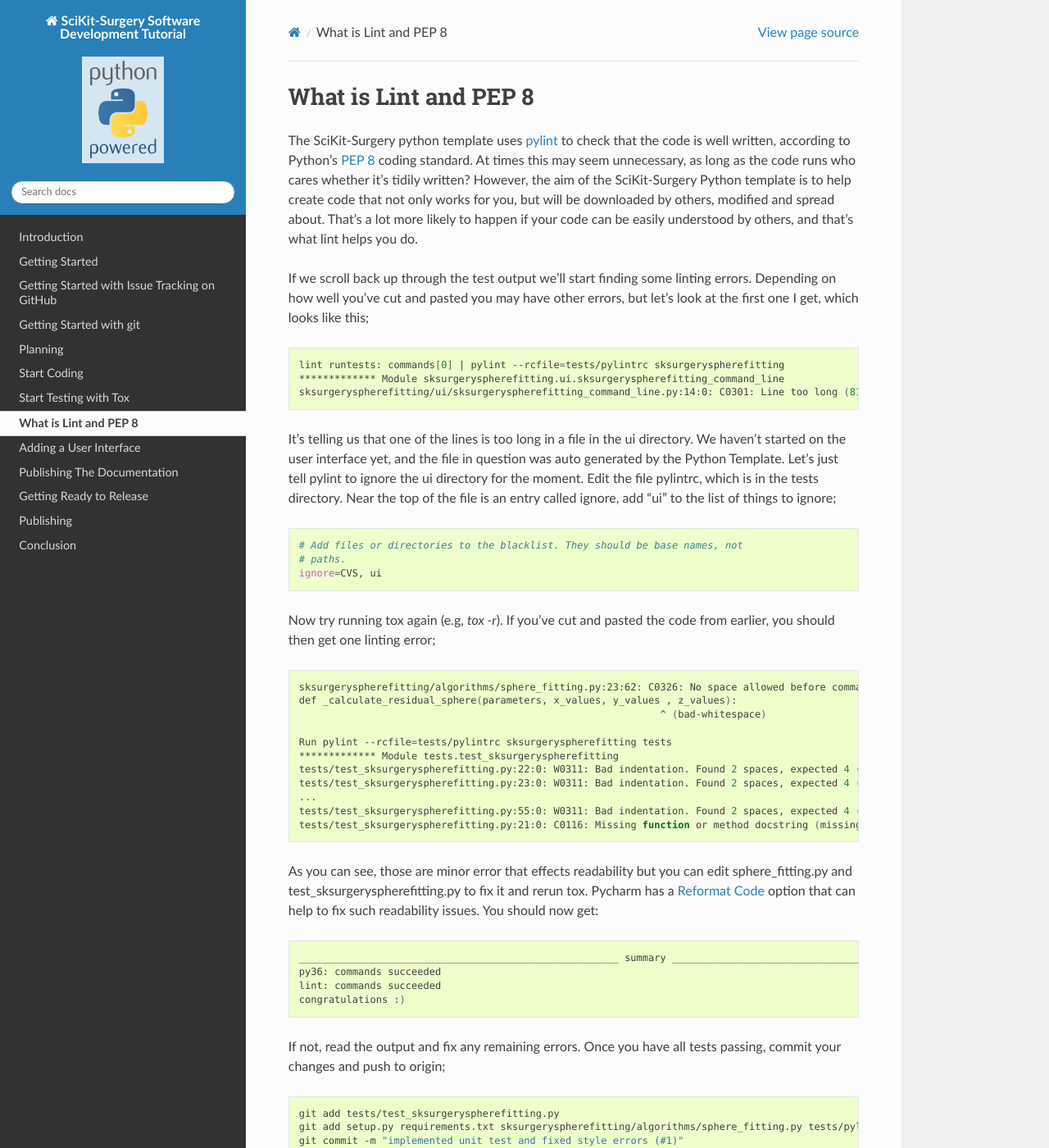
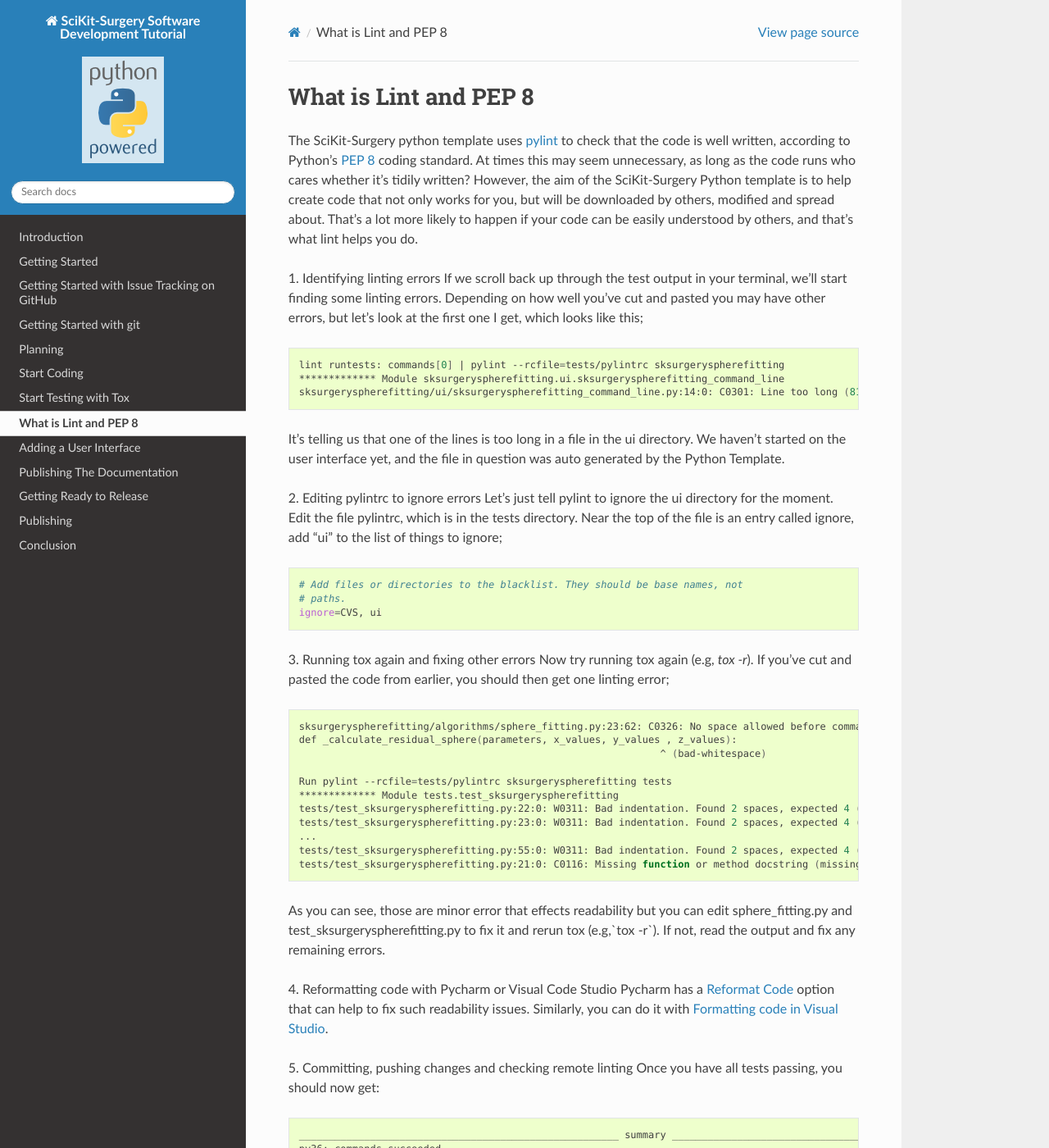
Before and after one commit to SciKit-Surgery/scikit-surgerytutorial02, a Sphinx documentation site: the page built from doc/06.1_Linting.rst, in a window 1280 px wide and 1400 px high. Shown: the whole window at 82% size. Built offline with Sphinx 7.4.7 and the Read the Docs theme 2.0.0, drawn with Linux system fonts in a browser that asks for light colours; formulas are drawn with MathJax 3; some of the changed text lies outside the part shown.

Commit message:
Adds steps in doc/06.1_Linting to have clearer linting workflow (#39, #36)

```diff
--- a/doc/06.1_Linting.rst
+++ b/doc/06.1_Linting.rst
@@ -11,7 +11,8 @@ tidily written? However, the aim of the SciKit-Surgery Python template is to hel
 you, but will be downloaded by others, modified and spread about. That's a lot more likely to happen if your code
 can be easily understood by others, and that's what lint helps you do.
 
-If we scroll back up through the test output we'll start finding some linting errors. Depending on
+1. Identifying linting errors
+If we scroll back up through the test output in your terminal, we'll start finding some linting errors. Depending on
 how well you've cut and pasted you may have other errors, but let's look at the first one I get, which
 looks like this;
 ::
@@ -22,6 +23,8 @@ looks like this;
 
 It's telling us that one of the lines is too long in a file in the ui directory. We haven't started on the user
 interface yet, and the file in question was auto generated by the Python Template.
+
+2. Editing pylintrc to ignore errors
 Let's just tell pylint to ignore the ui directory for the moment.
 Edit the file pylintrc, which is in the tests directory. Near the top of the file is an entry called
 ignore, add "ui" to the list of things to ignore;
@@ -31,6 +34,7 @@ ignore, add "ui" to the list of things to ignore;
    # paths.
    ignore=CVS, ui
 
+3. Running tox again and fixing other errors
 Now try running tox again (e.g, `tox -r`). If you've cut and pasted the code from earlier, you should then get
 one linting error;
 ::
@@ -49,9 +53,14 @@ one linting error;
 
 
 As you can see, those are minor error that effects readability but you can edit sphere_fitting.py and test_sksurgeryspherefitting.py
-to fix it and rerun tox.
+to fix it and rerun tox (e.g,`tox -r`). If not, read the output and fix any remaining errors.
+
+4. Reformatting code with Pycharm or Visual Code Studio
 Pycharm has a `Reformat Code`_ option that can help to fix such readability issues.
-You should now get:
+Similarly, you can do it with `Formatting code in Visual Studio`_.
+
+5. Committing, pushing changes and checking remote linting
+Once you have all tests passing, you should now get:
 ::
 
    ______________________________________________________ summary ______________________________________________________
@@ -67,14 +76,17 @@ If not, read the output and fix any remaining errors. Once you have all tests pa
    git commit -m "implemented unit test and fixed style errors (#1)"
    git push origin 1-testing-tox-lint-pep8
 
-If you wait a few minutes and visit GitHub, you should be able to see your library commit passing
-with a nice green tick. Congratulations, you have mastered testing and continuous integration testing.
+If you wait a few minutes and visit GitHub project, you should be able to see your library commit passing
+with a nice green tick in the `action` menu.
+
+Congratulations, you have mastered testing and continuous integration testing.
 
 .. image:: passing_github.png
    :height: 400px
    :alt: Your commit passing on GitHub
    :align: center
 
+6. Merging branch and closing issue
 Your code is working now. So lets draw a line under it. Use git to merge your branch back to main,
 and push it to the origin. Then close the issue on GitHub.
 ::
@@ -89,3 +101,4 @@ Go to the GitHub website, and close issue 1.
 .. _`PEP 8`: https://www.python.org/dev/peps/pep-0008/
 .. _`pylint`: https://www.pylint.org/
 .. _`Reformat Code`: https://www.jetbrains.com/help/pycharm/reformat-and-rearrange-code.html
+.. _`Formatting code in Visual Studio`: https://code.visualstudio.com/docs/python/editing#_formatting
```
Also changed, not shown: other parts of doc/06.1_Linting.rst (+1 -1 lines).
